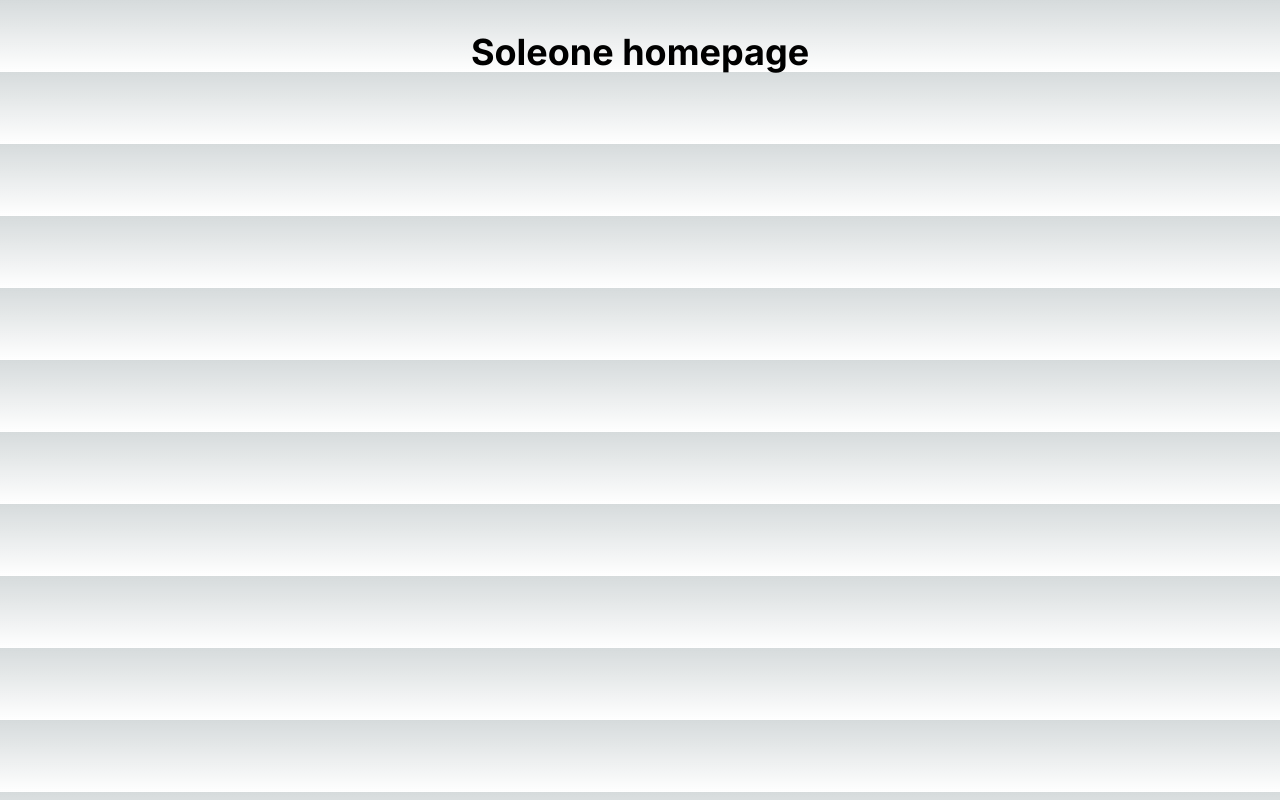
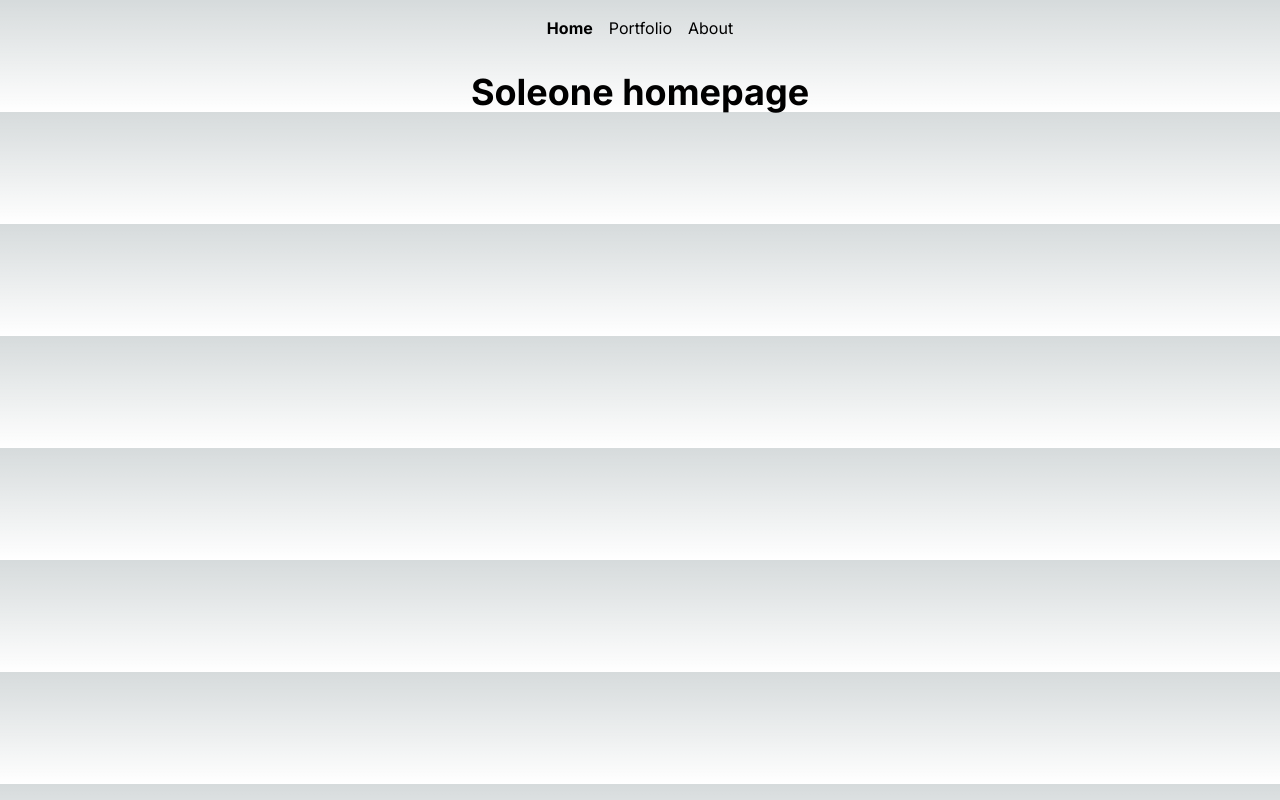
Before and after one commit to Soleone/presence, a Next.js app: page / in a window 1280 px wide. Built offline with nearby package versions, Linux system fonts and the light colour scheme.

Commit message:
Add basic navigation

```diff
--- /dev/null
+++ b/app/components/Nav.tsx
@@ -0,0 +1,16 @@
+"use client";
+
+import Link from "next/link";
+import { config } from "../data/config";
+import { usePathname } from "next/navigation";
+
+export default function Nav() {
+  const pathname = usePathname();
+  return (
+    <nav className="text-center flex gap-4 justify-center mt-4">
+      {config.navigation.map(({ path, label }) => (
+        <Link className={pathname == path ? 'font-bold' : ''} key={path} href={path}>{label}</Link>
+      ))}
+    </nav>
+  );
+};
--- a/app/data/config.ts
+++ b/app/data/config.ts
@@ -3,4 +3,9 @@ export const config = {
     title: "Soleone homepage",
     description: "An overview of my projects and interests",
   },
+  navigation: [
+    { path: "/", label: "Home" },
+    { path: "/portfolio", label: "Portfolio" },
+    { path: "/about", label: "About" },
+  ]
 };
--- a/app/layout.tsx
+++ b/app/layout.tsx
@@ -2,6 +2,7 @@ import type { Metadata } from "next";
 import { Inter } from "next/font/google";
 import "./globals.css";
 import { config } from "@/app/data/config";
+import Nav from "./components/Nav";
 
 const inter = Inter({ subsets: ["latin"] });
 
@@ -17,7 +18,10 @@ export default function RootLayout({
 }>) {
   return (
     <html lang="en">
-      <body className={inter.className}>{children}</body>
+      <body className={inter.className}>
+        <Nav />
+        {children}
+      </body>
     </html>
   );
 }
```
Also changed, not shown: 1 other file (tests, documents, lock files or other folders).
